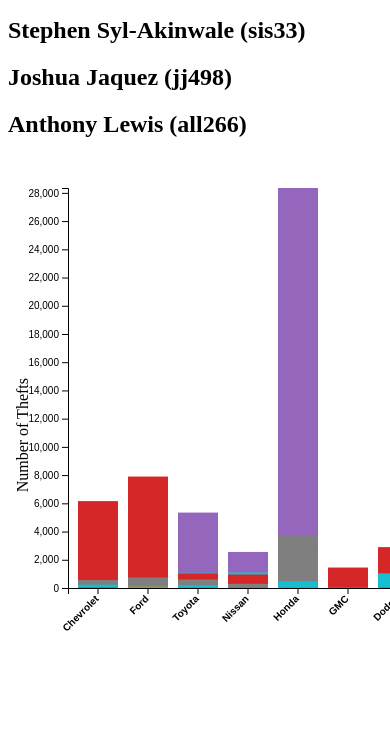
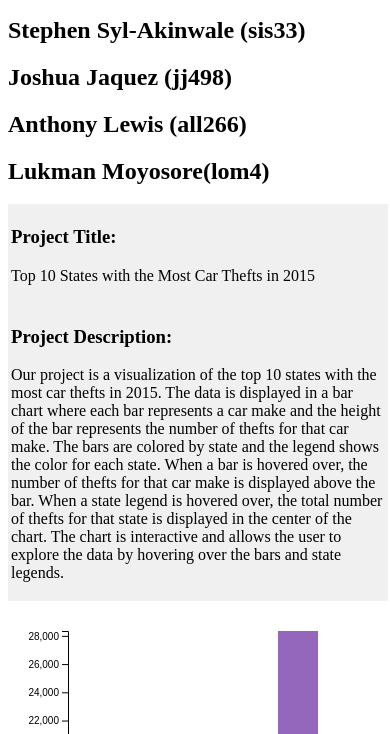
Before and after one commit to stephensyl/3300_P1, a plain HTML site: page index.html in a window 390 px wide. Shown: the part 110-844 px from the top of the page. Drawn offline with nearby package versions, Linux system fonts and the light colour scheme.

Commit message:
Almighty Push: - Update the graph - did styling - made it responsive

```diff
--- a/index.html
+++ b/index.html
@@ -4,6 +4,7 @@
 <head>
   <meta charset="UTF-8">
   <meta name="viewport" content="width=device-width, initial-scale=1.0">
+  <link rel="stylesheet" href="style.css">
   <title>3300 Project 1</title>
 </head>
 
@@ -13,6 +14,25 @@
   <h2>Stephen Syl-Akinwale (sis33)</h2>
   <h2>Joshua Jaquez (jj498)</h2>
   <h2>Anthony Lewis (all266)</h2>
+  <h2>Lukman Moyosore(lom4)</h2>
+
+  <div id="cont">
+    <h3>Project Title:</h3>
+    <p>Top 10 States with the Most Car Thefts in 2015</p>
+  </div>
+  <div id="cont_">
+    <h3>Project Description:</h3>
+    <p>Our project is a visualization of the top 10 states with the most car thefts in 2015.
+      The data is displayed in a bar chart where each bar represents a car make and the height of the bar represents the
+      number of thefts for that car make.
+      The bars are colored by state and the legend shows the color for each state. When a bar is hovered over, the
+      number
+      of thefts for that car make is displayed above the bar.
+      When a state legend is hovered over, the total number of thefts for that state is displayed in the center of the
+      chart.
+      The chart is interactive and allows the user to explore the data by hovering over the bars and state legends.</p>
+  </div>
+
 
 
   <script src="https://d3js.org/d3.v7.min.js"></script>
--- /dev/null
+++ b/style.css
@@ -0,0 +1,29 @@
+.legend {
+  font-size: 12px;
+}
+
+.legend rect {
+  fill: white;
+  stroke: black;
+  stroke-width: 1;
+}
+
+.legend text {
+  fill: black;
+}
+
+#cont {
+  width: 100%;
+  height: 100%;
+  margin: 0;
+  padding: 3px;
+  background-color: #f0f0f0;
+}
+
+#cont_ {
+  width: 100%;
+  height: 100%;
+  margin: 0;
+  padding: 3px;
+  background-color: #f0f0f0;
+}
```
